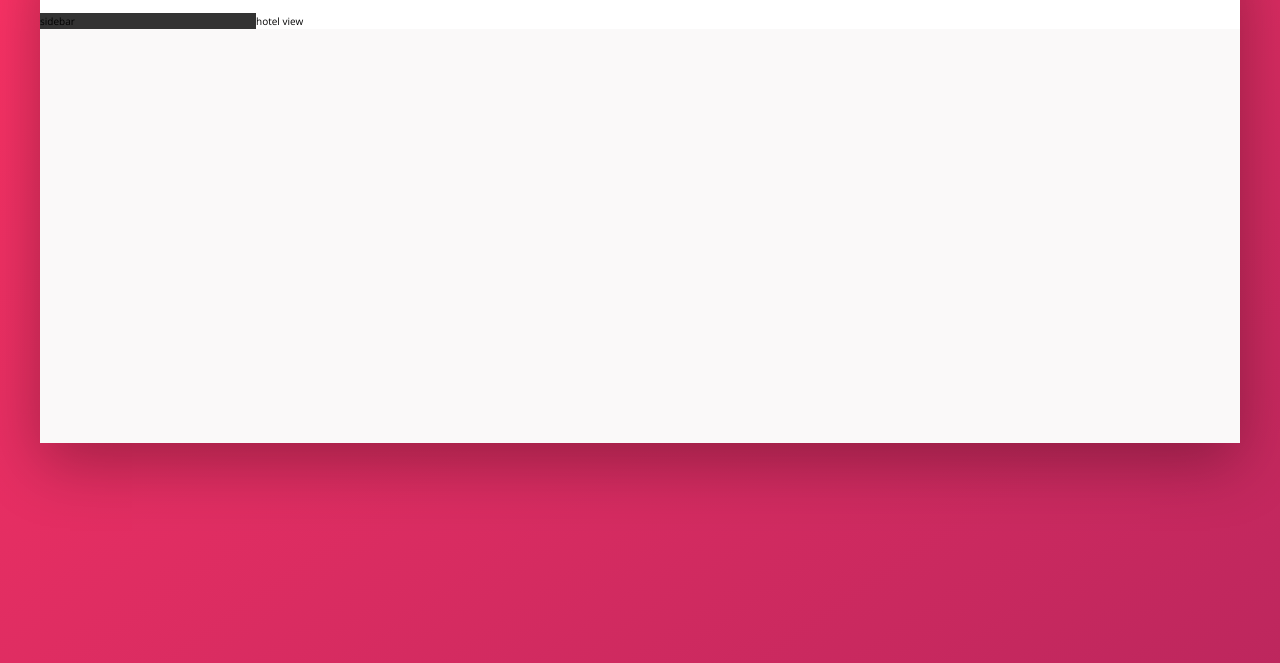
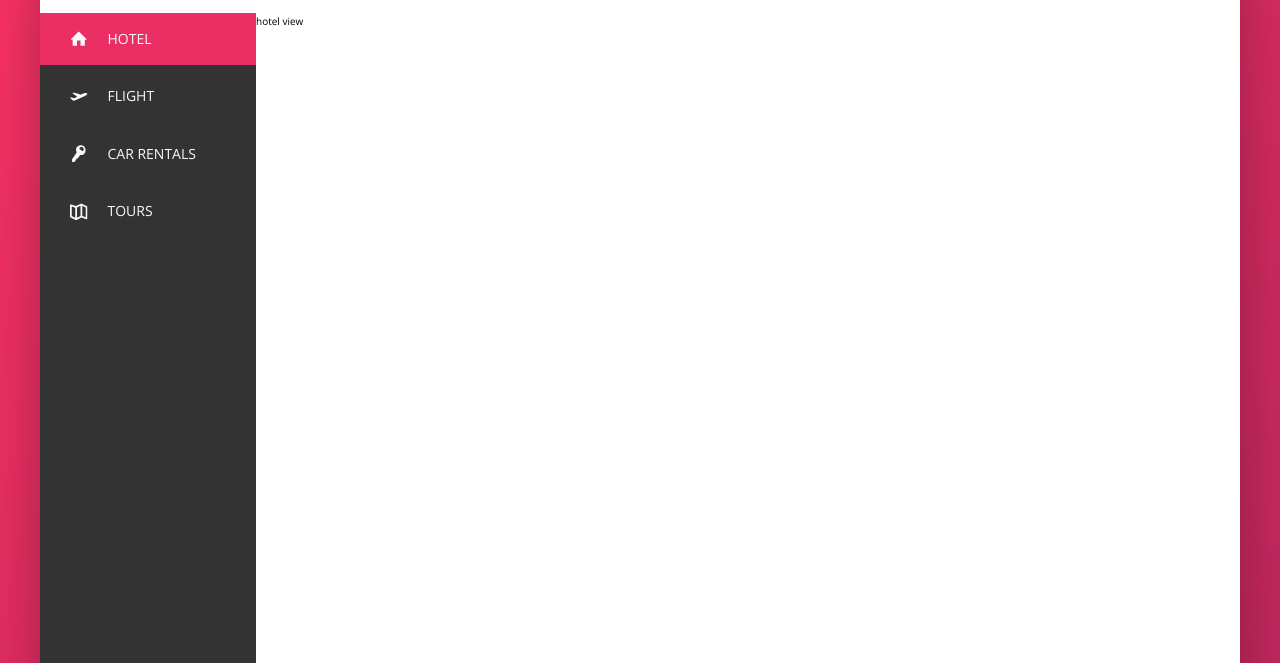
Before and after one commit to manu8900/Trillo-UI, a website: page index.html in a window 1280 px wide. Shown: the part 137-800 px from the top of the page. Drawn offline with nearby package versions, Linux system fonts and the light colour scheme.

Commit message:
completed sidebar design & animations

```diff
--- a/index.html
+++ b/index.html
@@ -1,5 +1,6 @@
 <!DOCTYPE html>
 <html lang="en">
+
 <head>
     <meta charset="UTF-8">
     <meta name="viewport" content="width=device-width, initial-scale=1.0">
@@ -10,6 +11,7 @@
 
     <title>trillo &mdash; Your all-in-one booking app</title>
 </head>
+
 <body>
     <div class="container">
         <header class="header">
@@ -42,9 +44,48 @@
             </nav>
         </header>
         <div class="content">
-                <nav class="sidebar">sidebar</nav>
+            <nav class="sidebar">
+                <ul class="side-nav">
+                    <li class="side-nav__item side-nav__item--active">
+                        <a href="#" class="side-nav__link">
+                            <svg class="side-nav__icon">
+                                <use xlink:href="img/sprite.svg#icon-home"></use>
+                            </svg>
+                            <span>Hotel</span>
+                        </a>
+                    </li>
+                    <li class="side-nav__item">
+                        <a href="#" class="side-nav__link">
+                            <svg class="side-nav__icon">
+                                <use xlink:href="img/sprite.svg#icon-aircraft-take-off"></use>
+                            </svg>
+                            <span>Flight</span>
+                        </a>
+                    </li>
+                    <li class="side-nav__item">
+                        <a href="#" class="side-nav__link">
+                            <svg class="side-nav__icon">
+                                <use xlink:href="img/sprite.svg#icon-key"></use>
+                            </svg>
+                            <span>Car Rentals</span>
+                        </a>
+                    </li>
+                    <li class="side-nav__item">
+                        <a href="#" class="side-nav__link">
+                            <svg class="side-nav__icon">
+                                <use xlink:href="img/sprite.svg#icon-map"></use>
+                            </svg>
+                            <span>Tours</span>
+                        </a>
+                    </li>
+                </ul>
+                <div class="legal">
+                    &copy; 2017 by trillo.All rights reserved.
+                </div>
+            </nav>
             <main class="hotel-view">hotel view</main>
         </div>
     </div>
 </body>
+
 </html>
--- a/sass/_component.scss
+++ b/sass/_component.scss
@@ -97,5 +97,63 @@
         border-radius: 50%;
         margin-right: 1rem;
     }
+}
+////////////////////////////////////////////////////
+//SIDE NAVIGATION
+.side-nav {
+    font-size: 1.4rem;
+    list-style: none;
+    margin-top: none;
+    &__item {
+        position: relative;
 
+        &:not(:last-child) {
+            margin-bottom: 0.5rem;
+        }
+    }
+    &__item::before {
+        content: "";
+        position: absolute;
+        top: 0;
+        left: 0;
+        height: 100%;
+        width: 3px;
+        background-color: var(--color-primary);
+        transform: scaleY(0);
+        transition: transform 0.2s, width 0.4s cubic-bezier(1, 0, 0, 1) 0.2s, background-color 0.1s;
+    }
+    &__item:hover::before,
+    &__item--active::before {
+        transform: scaleY(1);
+        width: 100%;
+    }
+    &__item:active::before {
+        background-color: var(--color-primary-light);
+    }
+    &__link:link,
+    &__link:visited {
+        color: var(--color-grey-light-1);
+        text-decoration: none;
+        text-transform: uppercase;
+        display: block;
+        padding: 1.5rem 3rem;
+        display: flex;
+        align-items: center;
+        position: relative; //z-index only works of we have position as relative
+        z-index: 10;
+    }
+    &__icon {
+        width: 1.75rem;
+        height: 1.75rem;
+        margin-right: 2rem;
+        fill: currentColor; //currentColor uses color of parent element or its own color if any color is specified.
+    }
 }
+//////////////////////////////////////////////////
+//LEGAL TEXT
+.legal {
+    font-size: 1.2rem;
+    color: var(--color-grey-light-4);
+    text-align: center;
+    padding: 2.5rem;
+}
--- a/sass/_layout.scss
+++ b/sass/_layout.scss
@@ -21,8 +21,12 @@
 .sidebar{
 background-color: var(--color-grey-dark-1);
 flex: 0 0 18%;//flex grow ,flex shrink, flex basis = width
+display: flex;
+flex-direction: column;
+justify-content: space-between;
 }
 .hotel-view {
     background-color: #fff;
     flex: 1;
+    height: 80rem;
 }
```
Also changed, not shown: css/style.css. Lines whose indentation alone changed are shown as unchanged.
